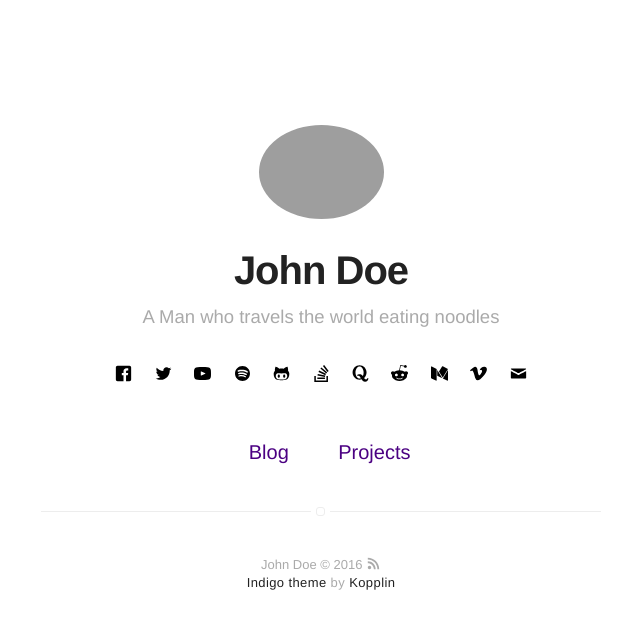
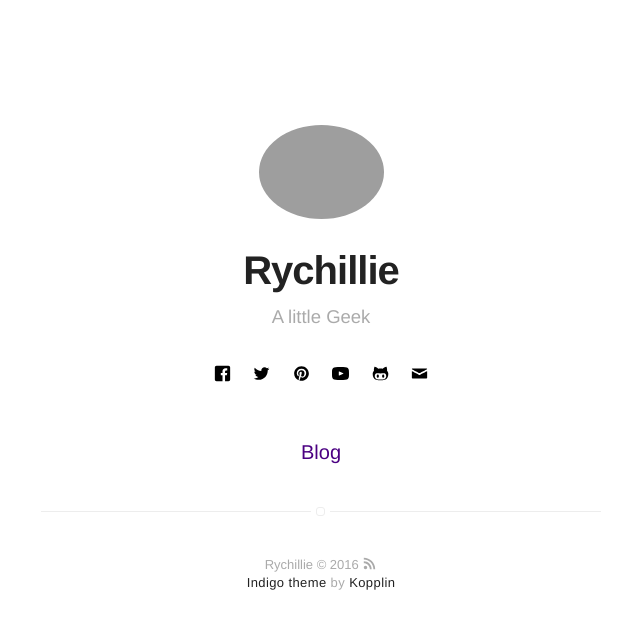
Before and after one commit to Rychillie/rychillieOLD, a Jekyll site: the page built from index.html, in a window 1280 px wide. Shown: the top 629 px of the page, without its empty margins (319-959 px from the left). Built offline with Jekyll 4.4.1, drawn with Linux system fonts in a browser that asks for light colours.

Commit message:
Update _config.yml

```diff
--- a/_config.yml
+++ b/_config.yml
@@ -1,9 +1,9 @@
 # main text of home
-name: John Doe
-bio: A Man who travels the world eating noodles
+name: Rychillie
+bio: A little Geek
 
 # twitter summary info
-description: A blog about technology and stuff related
+description: A blog about technology and game development
 
 # if it's an external image, update below for true
 # better with square images
@@ -26,38 +26,32 @@ highlighter: rouge
 # analytics-piwik-id: 1
 
 # if you don't want comments in your posts, set to false
-disqus: mydisqus
+disqus: rychillie
 
 # if you don't have any of social below, comment the line
-facebook: myfacebook
-twitter: mytwitter
+facebook: rychillie
+twitter: rychillie
 # google: mygoogle
 # instagram: myinstagram
-# pinterest: mypinterest
+pinterest: rychillie
 # linkedin: mylinkedin
-youtube: myyoutube
-spotify: myspotify
-github: mygithub
-stackoverflow: 7044681/mystackoverflow
-quora: userquora
-reddit: username
-medium: medium
-vimeo: myvimeo
-email: myemail@gmail.com
+youtube: rychillie
+# spotify: myspotify
+github: rychillie
+# stackoverflow: 7044681/mystackoverflow
+# quora: userquora
+# reddit: username
+# medium: medium
+# vimeo: myvimeo
+email: rychillie@hotmail.com
 
 authors:
     johndoe:
-        name: John Doe
-        bio: A Man who travels the world eating noodles
+        name: Rychillie
+        bio: A little Geek
         external-image: false
         picture: assets/images/profile.jpg
-        twitter: johndoe
-    jamesfoster:
-        name: James Foster
-        bio: A Man who develops software with coffee
-        external-image: false
-        picture: assets/images/james.jpg
-        twitter: jamesfoster
+        twitter: rychillie
 
 # do you want a larger site? change the option below
 # options: [normal, large] | default: normal
@@ -69,14 +63,14 @@ width: normal
 # paginate_path: "blog/:num/"
 
 # if you don't need projects, comment the *projects* configs below
-projects: true
+projects: false
 
 # if you don't need "about" or "blog", comment them out below
 about: false
 blog: true
 
 # do you want to show the "read time" of the posts?
-read-time: true
+read-time: false
 
 # do you want to show the "tags" inside the posts?
 show-tags: true
@@ -85,10 +79,10 @@ show-tags: true
 related: true
 
 # show next & prev links in blog post?
-blog-nav-links: false
+blog-nav-links: true
 
 # show author block at the end of a post ?
-show-author: true
+show-author: false
 
 # do you want some animations?
 animation: true
@@ -107,4 +101,4 @@ gems:
   - jekyll-paginate
 
 jekyll-mentions:
-    base_url: https://github.com
+    base_url: https://rychillie.github.io/
```
